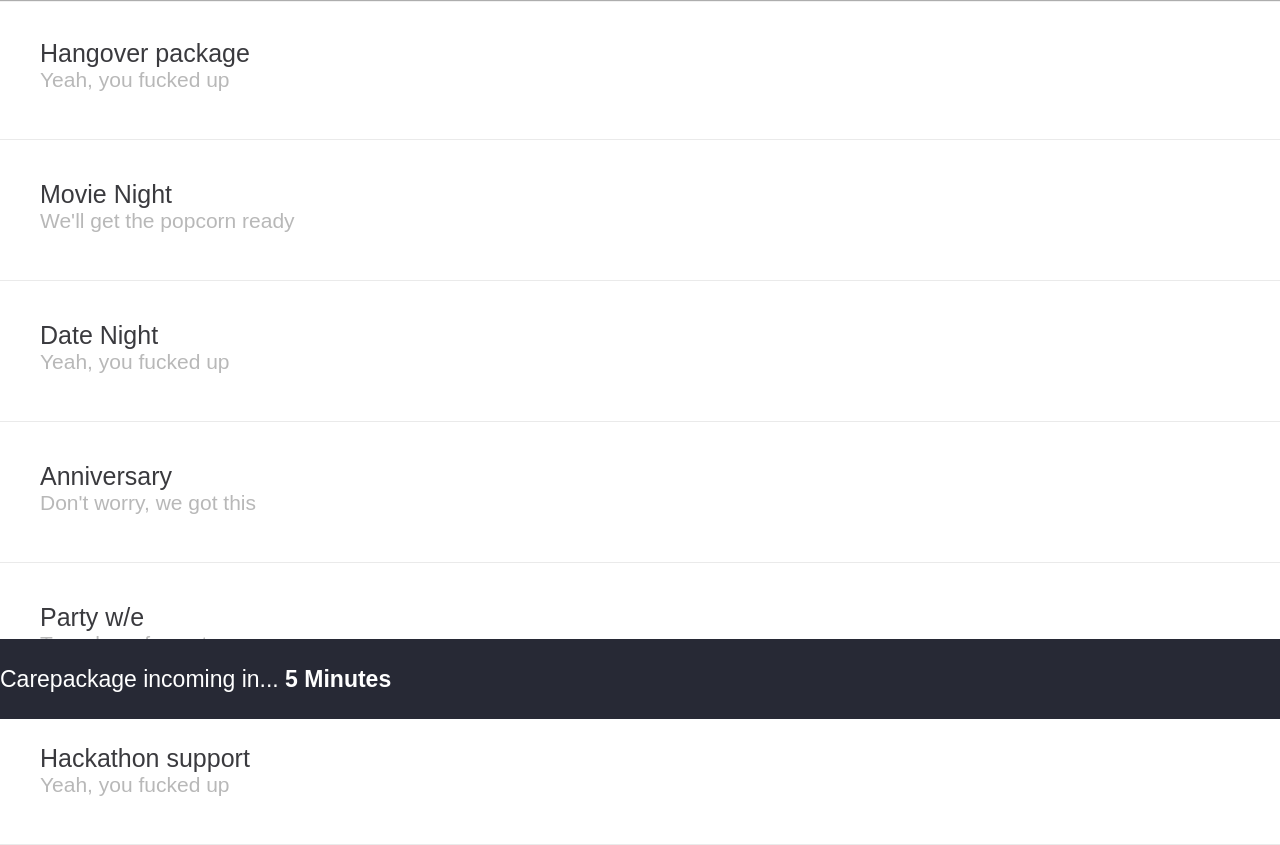
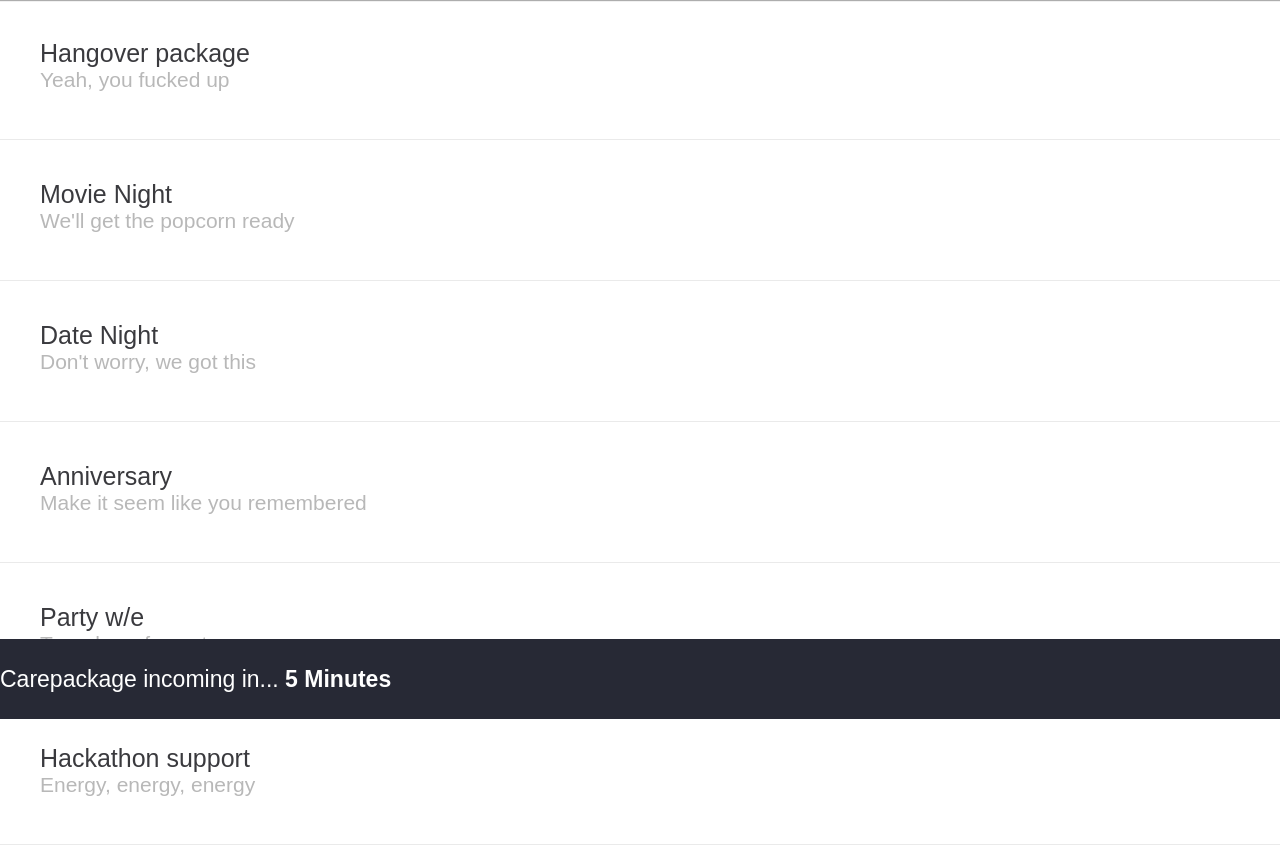
Before and after one commit to sdp-23/carepackages, a Python web app: template templates/webpages/main.html in a window 1280 px wide. Shown: the part 81-926 px from the top of the page. Run offline with Jinja, Linux system fonts and the light colour scheme; the template is opened without the code that fills it, so the values that code supplies are empty.

Commit message:
JOSHS NEW REPO

```diff
--- a/templates/webpages/main.html
+++ b/templates/webpages/main.html
@@ -12,10 +12,10 @@
 		<ul id="packagelist">
 			<li>Hangover package<span class="description"><br/>Yeah, you fucked up</span></li>
 			<li>Movie Night<span class="description"><br/>We'll get the popcorn ready</span></li>
-			<li>Date Night<span class="description"><br/>Yeah, you fucked up</span></li>
-			<li>Anniversary<span class="description"><br/>Don't worry, we got this</span></li>
+			<li>Date Night<span class="description"><br/>Don't worry, we got this</span></li>
+			<li>Anniversary<span class="description"><br/>Make it seem like you remembered</span></li>
 			<li>Party w/e<span class="description"><br/>Turn down for wut</span></li>
-			<li>Hackathon support<span class="description"><br/>Yeah, you fucked up</span></li>
+			<li>Hackathon support<span class="description"><br/>Energy, energy, energy</span></li>
 		</ul>
 		<div id="deliverystatus">Carepackage incoming in... <span class="timeindicator">5 Minutes</span></div>
 	</div>
```
